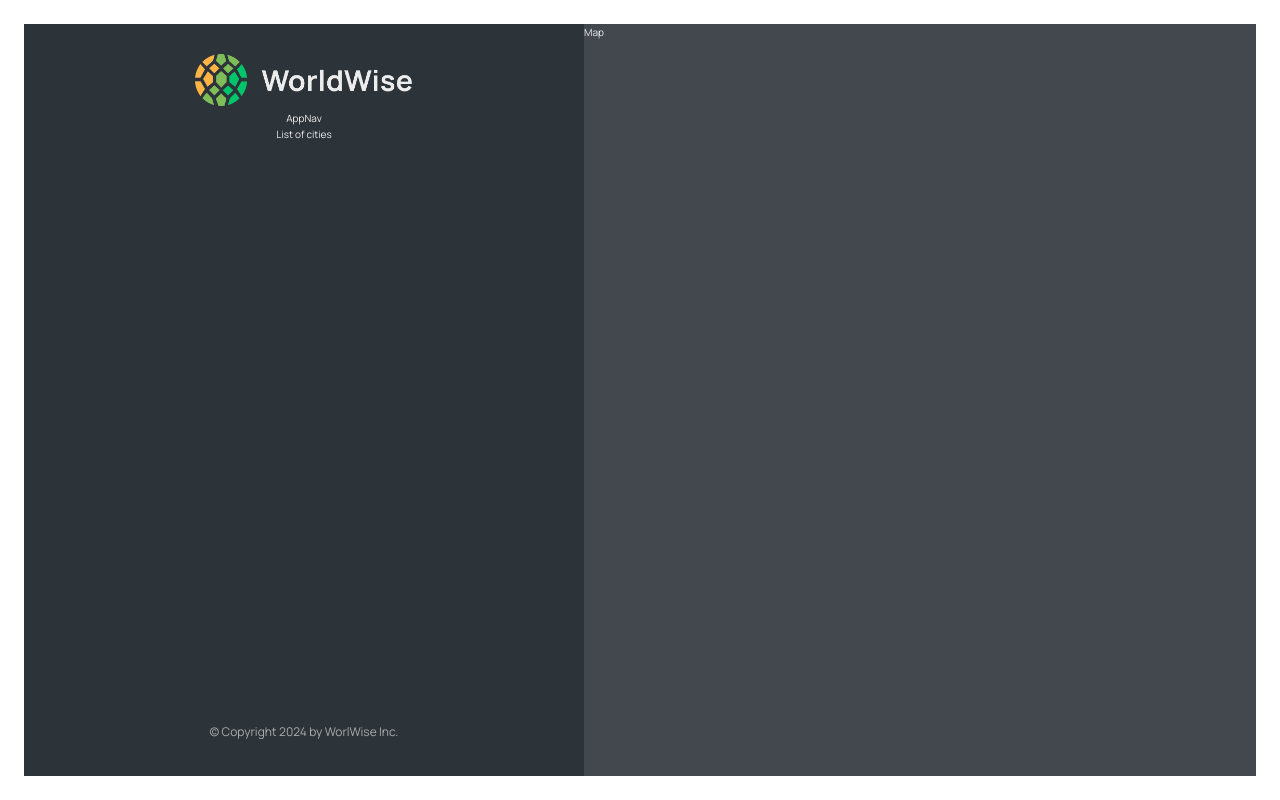
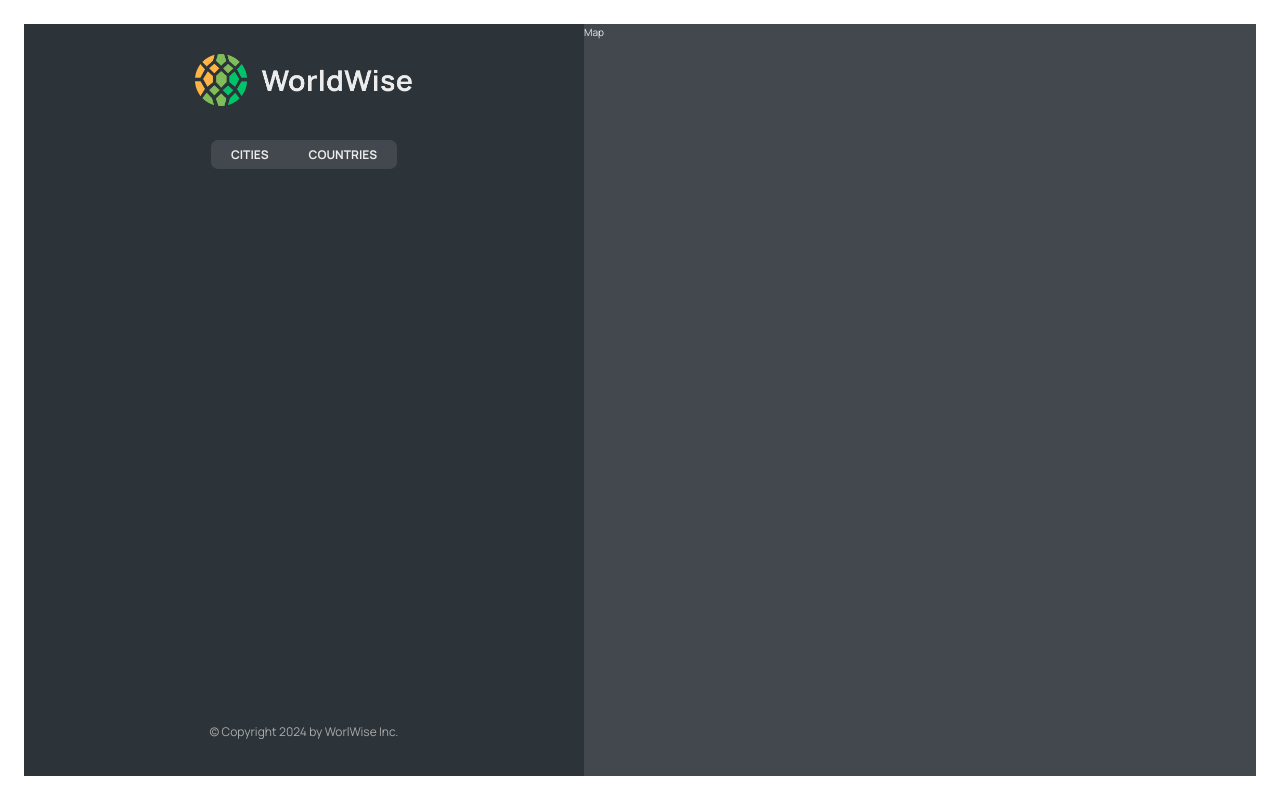
Before and after one commit to x-xsu/react-worldwise, a React (Vite) app: page /app in a window 1280 px wide. Built offline with nearby package versions, Linux system fonts and the light colour scheme.

Commit message:
added Outlet

```diff
--- a/src/App.jsx
+++ b/src/App.jsx
@@ -11,11 +11,15 @@ function App() {
   return (
     <BrowserRouter>
       <Routes>
-        <Route path="/" element={<Homepage />} />
+        <Route index element={<Homepage />} />
         <Route path="product" element={<Product />} />
         <Route path="pricing" element={<Pricing />} />
         <Route path="login" element={<Login />} />
-        <Route path="app" element={<AppLayout />} />
+        <Route path="app" element={<AppLayout />}>
+          <Route path="cities" element={<p>List of cities</p>} />
+          <Route path="countries" element={<p>List of coutries</p>} />
+          <Route path="form" element={<p>Form</p>} />
+        </Route>
         <Route path="*" element={<NotFound />} />
       </Routes>
     </BrowserRouter>
--- a/src/components/AppNav/AppNav.jsx
+++ b/src/components/AppNav/AppNav.jsx
@@ -1,9 +1,20 @@
+import { NavLink } from "react-router-dom";
+
+import styles from "./AppNav.module.css";
+
 function AppNav() {
   return (
-    <div>
-      AppNav
-    </div>
-  )
+    <nav className={styles.nav}>
+      <ul>
+        <li>
+          <NavLink to="cities">Cities</NavLink>
+        </li>
+        <li>
+          <NavLink to="countries">Countries</NavLink>
+        </li>
+      </ul>
+    </nav>
+  );
 }
 
-export default AppNav
+export default AppNav;
--- a/src/components/Sidebar/Sidebar.jsx
+++ b/src/components/Sidebar/Sidebar.jsx
@@ -1,8 +1,10 @@
-import styles from "./Sidebar.module.css";
+import { Outlet } from "react-router-dom";
 
 import Logo from "../Logo/Logo";
 import AppNav from "../AppNav/AppNav";
 import Footer from "../Footer/Footer";
+
+import styles from "./Sidebar.module.css";
 
 function Sidebar() {
   return (
@@ -10,7 +12,7 @@ function Sidebar() {
       <Logo />
       <AppNav />
 
-      <p>List of cities</p>
+      <Outlet />
 
       <Footer />
     </div>
```
